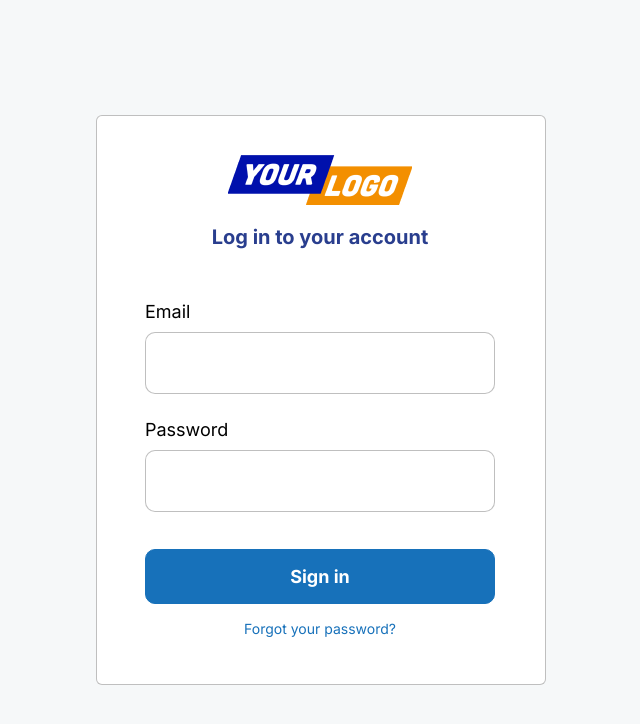
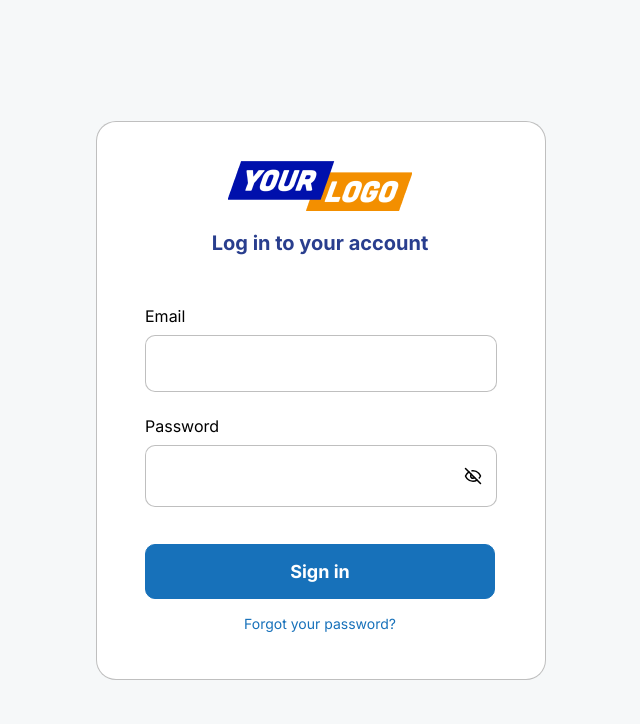
Before and after one commit to SeniorIntern/nikhil-task, a Next.js app: page / in a window 1280 px wide. Shown: the top 724 px of the page, without its empty margins (319-959 px from the left). Built offline with nearby package versions, Linux system fonts and the light colour scheme.

Commit message:
Layout adjustments

```diff
--- a/app/2FA/page.tsx
+++ b/app/2FA/page.tsx
@@ -8,7 +8,7 @@ export default function Page() {
   return (
     <main className="flex min-h-screen items-center justify-center bg-[var(--background)]">
       <form
-        className="w-[450px] rounded-md border border-[var(--primary-gray)] bg-white pb-[45px] pl-[48px] pr-[50px] pt-[39px]"
+        className="w-[450px] rounded-[20px] border border-[var(--primary-gray)] bg-white pb-[45px] pl-[48px] pr-[50px] pt-[39px]"
         onSubmit={(e) => {
           e.preventDefault();
         }}
--- a/app/change-password/page.tsx
+++ b/app/change-password/page.tsx
@@ -14,7 +14,7 @@ export default function Page() {
   return (
     <main className="flex min-h-screen items-center justify-center bg-[var(--background)]">
       <form
-        className="w-[450px] rounded-md border border-[var(--primary-gray)] bg-white pb-[45px] pl-[48px] pr-[50px] pt-[39px]"
+        className="w-[450px] rounded-[20px] border border-[var(--primary-gray)] bg-white pb-[45px] pl-[48px] pr-[50px] pt-[39px]"
         onSubmit={(e) => {
           e.preventDefault();
           router.push('/2FA');
@@ -30,7 +30,7 @@ export default function Page() {
         <div className="mb-[37px] grid gap-[22px]">
           <div className="grid gap-[7px]">
             <Label labelContent="New Password" htmlFor="new-password" />
-            <Input id="new-password" />
+            <Input id="new-password" type="password" />
           </div>
 
           <div className="grid gap-[7px]">
--- a/app/forgot-password/page.tsx
+++ b/app/forgot-password/page.tsx
@@ -14,7 +14,7 @@ export default function Page() {
   return (
     <main className="flex min-h-screen items-center justify-center bg-[var(--background)]">
       <form
-        className="w-[450px] rounded-md border border-[var(--primary-gray)] bg-white pb-[45px] pl-[48px] pr-[50px] pt-[39px]"
+        className="w-[450px] rounded-[20px] border border-[var(--primary-gray)] bg-white pb-[45px] pl-[48px] pr-[50px] pt-[39px]"
         onSubmit={(e) => {
           e.preventDefault();
           router.push('/change-password');
--- a/app/page.tsx
+++ b/app/page.tsx
@@ -3,15 +3,24 @@
 import Button from '@/components/Button';
 import Input from '@/components/Input';
 import Label from '@/components/Label';
+import OpenEye from '@/public/eye.png';
 import Logo from '@/public/logo.png';
+import { EyeOff } from 'lucide-react';
 import Image from 'next/image';
 import Link from 'next/link';
+import { useState } from 'react';
 
 export default function Home() {
+  const [showPassword, setShowPassword] = useState(false);
+
+  const handleTogglePassword = () => {
+    setShowPassword(!showPassword);
+  };
+
   return (
     <main className="flex min-h-screen items-center justify-center bg-[var(--background)]">
       <form
-        className="w-[450px] rounded-md border border-[var(--primary-gray)] bg-white pb-[45px] pl-[48px] pr-[50px] pt-[39px]"
+        className="w-[450px] rounded-[20px] border border-[var(--primary-gray)] bg-white pb-[45px] pl-[48px] pr-[50px] pt-[39px]"
         onSubmit={(e) => {
           e.preventDefault();
         }}
@@ -30,8 +39,32 @@ export default function Home() {
           </div>
 
           <div className="grid gap-[7px]">
-            <Label labelContent="Password" htmlFor="login-password" />
-            <Input id="login-password" type="password" />
+            <Label
+              labelContent="Password"
+              htmlFor="login-password"
+              className="w-full pr-[40px]"
+            />
+            <div className="relative">
+              <Input
+                id="login-password"
+                type={showPassword ? 'text' : 'password'}
+                className="w-full rounded-[10px] border border-[var(--primary-gray)] px-[9px] py-[18px]"
+              />
+              {showPassword ? (
+                <Image
+                  alt="Open eye"
+                  src={OpenEye}
+                  className="absolute right-[15px] top-[50%] translate-y-[-50%] cursor-pointer"
+                  onClick={handleTogglePassword}
+                />
+              ) : (
+                <EyeOff
+                  size="18"
+                  className="absolute right-[15px] top-[50%] translate-y-[-50%] cursor-pointer"
+                  onClick={handleTogglePassword}
+                />
+              )}
+            </div>
           </div>
         </div>
 
--- a/components/Input.tsx
+++ b/components/Input.tsx
@@ -7,7 +7,7 @@ type InputProps = {
 
 const Input = ({
   id,
-  className = 'rounded-[10px] border border-[var(--primary-gray)] px-[9px] py-[18px]',
+  className = 'rounded-[10px] border border-[var(--primary-gray)] h-[57px] w-[352px] px-[9px] py-[18px]',
   type = 'text',
   placeholder
 }: InputProps) => {
--- a/components/Label.tsx
+++ b/components/Label.tsx
@@ -4,13 +4,9 @@ type LabelProps = {
   htmlFor?: string;
 };
 
-const Label = ({
-  labelContent,
-  className = 'text-[18px]',
-  htmlFor
-}: LabelProps) => {
+const Label = ({ labelContent, className, htmlFor }: LabelProps) => {
   return (
-    <label htmlFor={htmlFor} className={className}>
+    <label htmlFor={htmlFor} className={'text-[18px]' + className}>
       {labelContent}
     </label>
   );
--- a/package.json
+++ b/package.json
@@ -11,6 +11,7 @@
   },
   "dependencies": {
     "classnames": "^2.5.1",
+    "lucide-react": "^0.343.0",
     "next": "14.1.0",
     "prettier-plugin-tailwindcss": "^0.5.11",
     "react": "^18",
```
Also changed, not shown: public/eye.png (added), 1 other file (tests, documents, lock files or other folders).
